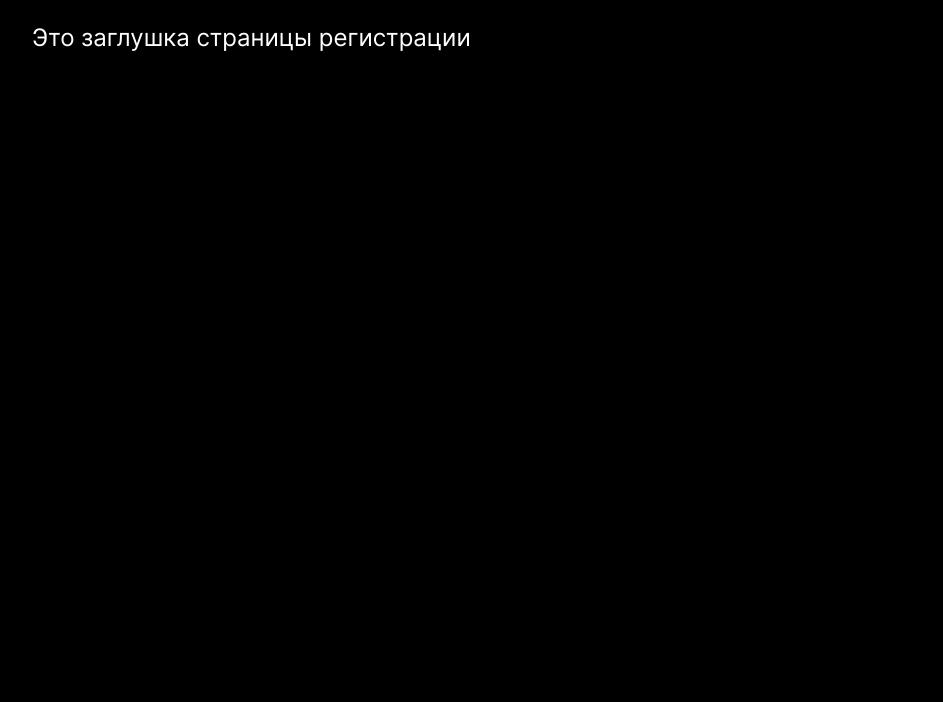
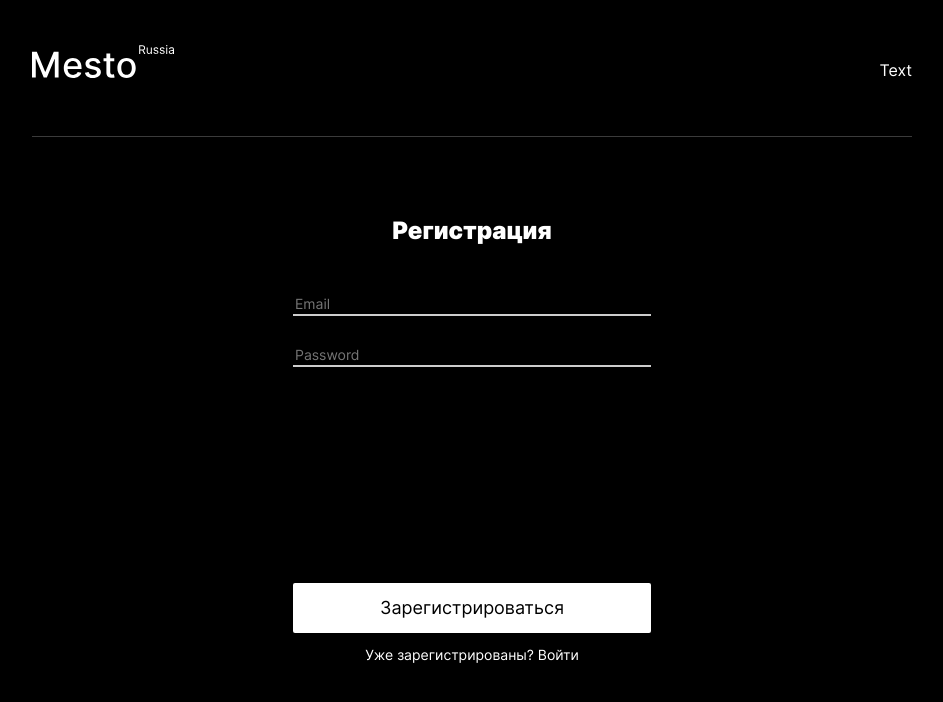
Before and after one commit to Ilin-Dmitry/react-mesto-auth, a React (Create React App) app: page /sign-up in a window 1280 px wide. Shown: the top 702 px of the page, without its empty margins (168-1111 px from the left). Built offline with nearby package versions, Linux system fonts and the light colour scheme; no server answers.

Commit message:
Создать компоненты Login, Register, AuthForm

```diff
--- a/src/blocks/header/header.css
+++ b/src/blocks/header/header.css
@@ -1,4 +1,6 @@
 .header {
+  display: flex;
+  justify-content: space-between;
   padding-top: 45px;
   padding-bottom: 41px;
   border-bottom: 1px solid rgba(84, 84, 84, .7);
--- /dev/null
+++ b/src/components/AuthForm.js
@@ -0,0 +1,52 @@
+function AuthForm ({heading, buttonName, children}) {
+  const styleAuth = {
+    textAlign: 'center',
+  }
+  const styleAuthForm = {
+    paddingTop: 60
+  }
+  const styleAuthFormHeading = {
+    fontSize: '24px',
+    fontWeight: 900,
+    marginBottom: '50px'
+  }
+  const styleInput = {
+    boxSizing: 'border-box',
+    display: 'block',
+    margin: '0 auto 30px',
+    width: '358px',
+    background: 'none',
+    color: 'rgba(204, 204, 204, 1)',
+    fontWeight: 400,
+    fontSize: '14px',
+    lineHeight: '1.21',
+    border: 'none',
+    borderBottom: '#ccc 2px solid'
+  }
+  const styleButton = {
+    boxSizing: 'border-box',
+    display: 'block',
+    margin: '216px auto 0',
+    width: '358px',
+    height: '50px',
+    borderRadius: '2px',
+    backgroundColor: 'white',
+    color: 'black',
+    fontSize: '18px',
+    lineHeight: '1.21',
+    border: 'none'
+  }
+  return (
+    <section style={styleAuth} className="auth">
+      <form style={styleAuthForm} className="auth__form">
+        <h2 style={styleAuthFormHeading} className="auth__form-heading">{heading}</h2>
+        <input style={styleInput} className="auth__form-input" placeholder="Email"></input>
+        <input style={styleInput} className="auth__form-input" placeholder="Password"></input>
+        <button style={styleButton} className="auth__submit-button">{buttonName}</button>
+        {children}
+      </form>
+    </section>
+  )
+}
+
+export default AuthForm;
--- a/src/components/Header.js
+++ b/src/components/Header.js
@@ -1,9 +1,10 @@
 import logo from '../images/logo.svg';
 
-function Header() {
+function Header(props) {
   return (
     <header className="header">
       <img className="logo" src={logo} alt="логотип" />
+      {props.children}
     </header>
   );
 }
--- a/src/components/Login.js
+++ b/src/components/Login.js
@@ -1,10 +1,11 @@
 import Header from "./Header";
+import AuthForm from './AuthForm'
 
 function Login () {
   return (
     <>
-      <Header></Header>
-      <p style={{color: 'white', fontSize: '24px'}}>Заглушка логина</p>
+      <Header><p>Text</p></Header>
+      <AuthForm heading="Вход" buttonName="Войти"></AuthForm>
     </>
 
   )
--- a/src/components/Register.js
+++ b/src/components/Register.js
@@ -1,6 +1,13 @@
+import Header from "./Header";
+import AuthForm from './AuthForm'
+
 function Register () {
   return (
-    <p style={{fontSize: '24px', color: 'white'}}>Это заглушка страницы регистрации</p>
+    <>
+      <Header><p>Text</p></Header>
+      <AuthForm heading="Регистрация" buttonName="Зарегистрироваться"><p style={{fontSize: '14px'}} className="auth__subtext">Уже зарегистрированы? Войти</p></AuthForm>
+    </>
+
   )
 }
 
```
